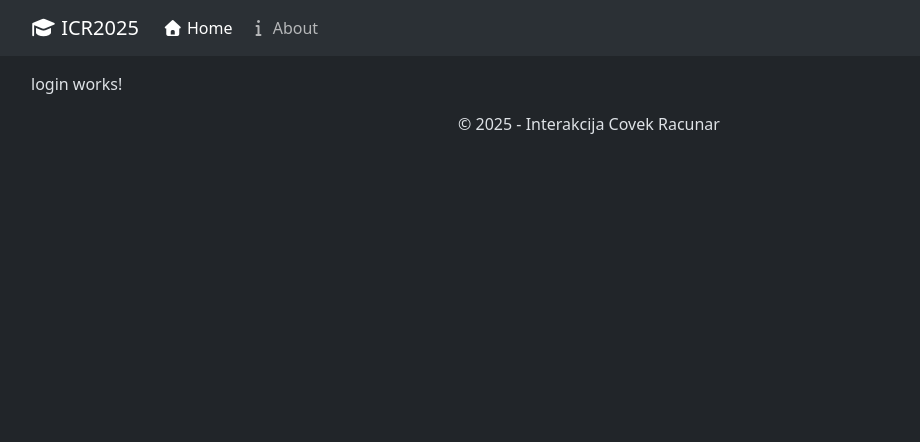
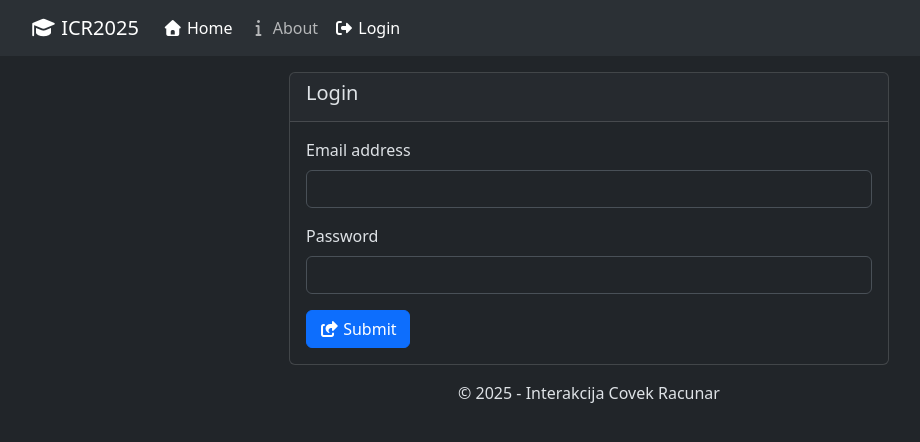
Before and after one commit to 007lazar/icr_2025, an Angular app: page /login in a window 1280 px wide. Shown: the top 442 px of the page, without its empty margins (51-971 px from the left). Built offline with nearby package versions, Linux system fonts and the light colour scheme.

Commit message:
implemented login

```diff
--- a/src/app/app.html
+++ b/src/app/app.html
@@ -3,7 +3,8 @@
     <a class="navbar-brand" routerLink="/">
       <i class="fa-solid fa-graduation-cap"></i> ICR2025
     </a>
-    <button class="navbar-toggler" type="button" data-bs-toggle="collapse" data-bs-target="#navbarSupportedContent" aria-controls="navbarSupportedContent" aria-expanded="false" aria-label="Toggle navigation">
+    <button class="navbar-toggler" type="button" data-bs-toggle="collapse" data-bs-target="#navbarSupportedContent"
+      aria-controls="navbarSupportedContent" aria-expanded="false" aria-label="Toggle navigation">
       <span class="navbar-toggler-icon"></span>
     </button>
     <div class="collapse navbar-collapse" id="navbarSupportedContent">
@@ -18,7 +19,23 @@
             <i class="fa-solid fa-info"></i> About
           </a>
         </li>
+        @if (hasAuth()) {
+        <li class="nav-item">
+          <button type="button" class="nav-link" (click)="doLogout()">
+            <i class="fa-solid fa-door-open"></i> Logout
+          </button>
+        </li>
+        } @else {
+        <li class="nav-item">
+          <a class="nav-link" routerLink="/login" routerLinkActive="active">
+            <i class="fa-solid fa-right-from-bracket"></i> Login
+          </a>
+        </li>
+        }
       </ul>
+      @if (hasAuth()) {
+      <div class="navbar-text"><i class="fa-solid fa-user"></i> {{getUserName()}}</div>
+      }
     </div>
   </div>
 </nav>
--- a/src/app/app.ts
+++ b/src/app/app.ts
@@ -1,5 +1,7 @@
 import { Component } from '@angular/core';
-import { RouterLink, RouterOutlet, RouterLinkActive } from '@angular/router';
+import { RouterLink, RouterOutlet, RouterLinkActive, Router } from '@angular/router';
+import { UserService } from '../services/user.service';
+import Swal from 'sweetalert2';
 
 @Component({
   selector: 'app-root',
@@ -9,4 +11,29 @@ import { RouterLink, RouterOutlet, RouterLinkActive } from '@angular/router';
 })
 export class App {
   protected year = new Date().getFullYear()
+
+  constructor(private router: Router) { }
+
+  getUserName() {
+    const user = UserService.getActiveUser()
+    return `${user.firstName} ${user.lastName}`
+  }
+
+  hasAuth() {
+    return UserService.hasAuth()
+  }
+
+  doLogout() {
+    Swal.fire({
+      title: "Are you sure u want to log out?",
+      showCancelButton: true,
+      confirmButtonText: "Logout Now",
+      cancelButtonText: `Don't Logout`
+    }).then((result) => {
+      if (result.isConfirmed) {
+        UserService.logout()
+        this.router.navigateByUrl('/login')
+      }
+    })
+  }
 }
--- a/src/app/login/login.html
+++ b/src/app/login/login.html
@@ -1 +1,20 @@
-<p>login works!</p>
+<div class="card login">
+    <div class="card-header">
+        <h5>Login</h5>
+    </div>
+    <div class="card-body">
+        <form [formGroup]="form" (ngSubmit)="onSubmit()">
+            <div class="mb-3">
+                <label for="email" class="form-label">Email address</label>
+                <input type="email" class="form-control" id="email" formControlName="email"/>
+            </div>
+            <div class="mb-3">
+                <label for="password" class="form-label">Password</label>
+                <input type="password" class="form-control" id="password" formControlName="password"/>
+            </div>
+            <button class="btn btn-primary">
+                <i class="fa-solid fa-share-from-square"></i> Submit
+            </button>
+        </form>
+    </div>
+</div>
--- a/src/app/login/login.ts
+++ b/src/app/login/login.ts
@@ -1,11 +1,38 @@
 import { Component } from '@angular/core';
+import { FormBuilder, FormGroup, ReactiveFormsModule, Validators } from '@angular/forms';
+import Swal from 'sweetalert2';
+import { UserService } from '../../services/user.service';
+import { Router } from '@angular/router';
 
 @Component({
   selector: 'app-login',
-  imports: [],
+  imports: [ReactiveFormsModule],
   templateUrl: './login.html',
   styleUrl: './login.css',
 })
 export class Login {
+  protected form: FormGroup
+
+  constructor(private formBuilder: FormBuilder, private router: Router) {
+    this.form = this.formBuilder.group({
+      email: ['', [Validators.required, Validators.email]],
+      password: ['', [Validators.required]]
+    })
+  }
+
+
+  onSubmit() {
+    if (!this.form.valid) {
+      Swal.fire('Invalid form data')
+      return
+    }
+
+    if (!UserService.login(this.form.value.email, this.form.value.password)) {
+      Swal.fire('Invalid credentials')
+    }
+
+    this.router.navigateByUrl('/')
+  }
+
 
 }
--- a/src/index.html
+++ b/src/index.html
@@ -2,7 +2,7 @@
 <html lang="en">
 <head>
   <meta charset="utf-8">
-  <title>Icr2025</title>
+  <title>ICR2025</title>
   <base href="/">
   <meta name="viewport" content="width=device-width, initial-scale=1">
   <link rel="icon" type="image/x-icon" href="favicon.ico">
--- a/src/services/user.service.ts
+++ b/src/services/user.service.ts
@@ -1,11 +1,12 @@
 import { UserModel } from '../models/user.model';
 
 export class UserService {
+  public static USER_KEY = 'icr_users'
+  public static ACTIVE_KEY = 'icr_active'
+
   static getUsers(): UserModel[] {
-    if (!localStorage.getItem('icr_users')) {
-      localStorage.setItem(
-        'icr_users',
-        JSON.stringify([
+    if (!localStorage.getItem(this.USER_KEY)) {
+      localStorage.setItem(this.USER_KEY, JSON.stringify([
           {
             firstName: 'Example',
             lastName: 'User',
@@ -18,16 +19,45 @@ export class UserService {
       );
     }
 
-    return JSON.parse(localStorage.getItem('icr_users')!)
+    return JSON.parse(localStorage.getItem(this.USER_KEY)!);
   }
 
   static findUserByEmail(email: string) {
-    const users = this.getUsers()
-    const selectedUser = users.find(u => u.email === email)
+    const users = this.getUsers();
+    const selectedUser = users.find(u => u.email === email);
 
-    if(!selectedUser)
-        throw new Error('USER_NOT_FOUND')
+    if (!selectedUser) throw new Error('USER_NOT_FOUND');
 
     return selectedUser;
   }
+
+  static login(email: string, password: string) {
+
+    try {
+      const user = this.findUserByEmail(email)
+      if (user.password === password) {
+        localStorage.setItem(this.ACTIVE_KEY, user.email)
+        return true
+      }
+      return false
+    } catch {
+      return false
+    }
+  }
+
+  static hasAuth(){
+    return localStorage.getItem(this.ACTIVE_KEY) !== null
+  }
+
+  static getActiveUser() {
+    if(!this.hasAuth)
+      throw new Error()
+
+    return this.findUserByEmail(localStorage.getItem(this.ACTIVE_KEY)!)
+  }
+
+  static logout(){
+    localStorage.removeItem(this.ACTIVE_KEY)
+  }
+
 }
--- a/src/styles.css
+++ b/src/styles.css
@@ -1 +1,6 @@
 /* You can add global styles to this file, and also import other style files */
+.login {
+    max-width: 600px;
+    margin-left: auto;
+    margin-right: auto;
+}
```
Also changed, not shown: src/app/app.routes.ts (+5 -5 lines).
